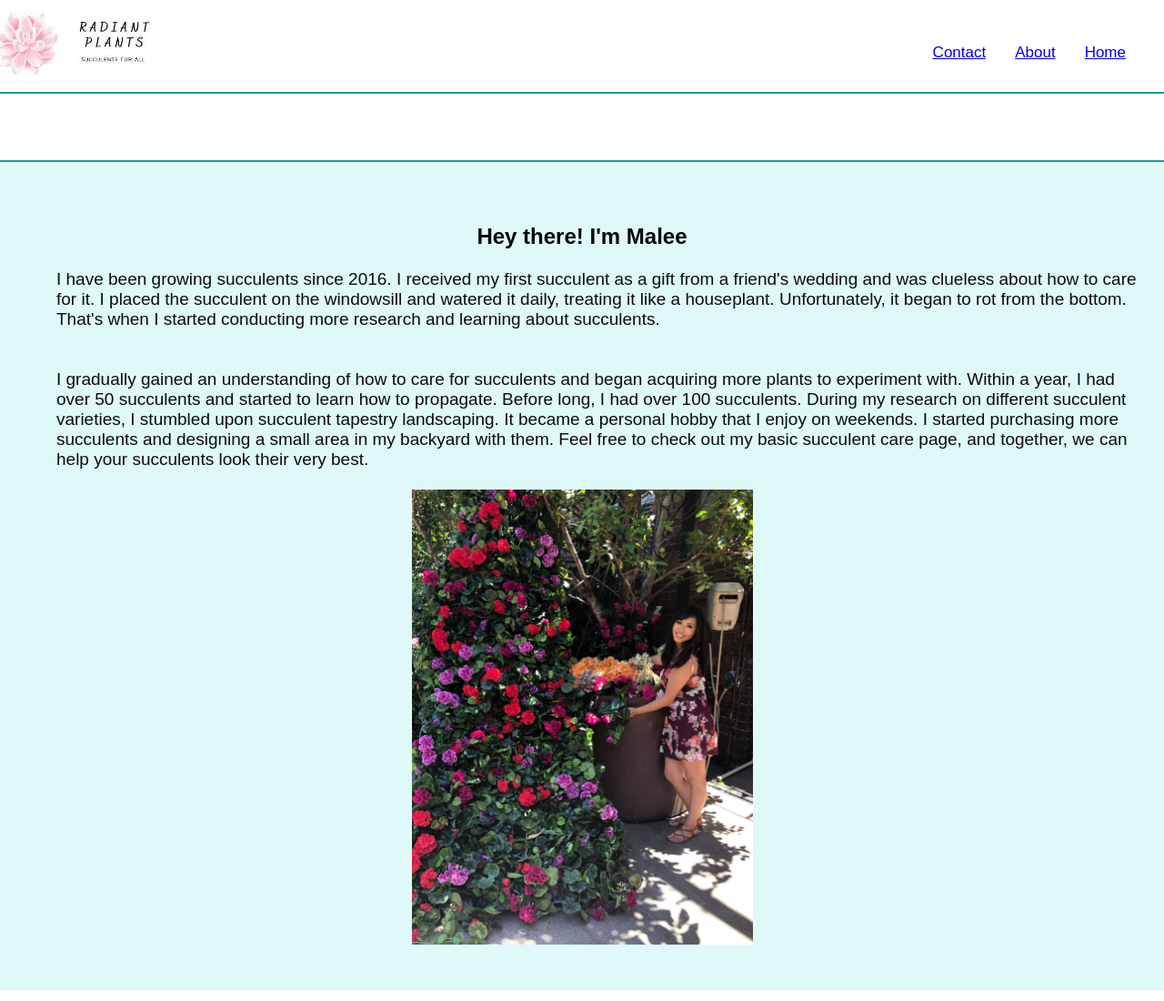
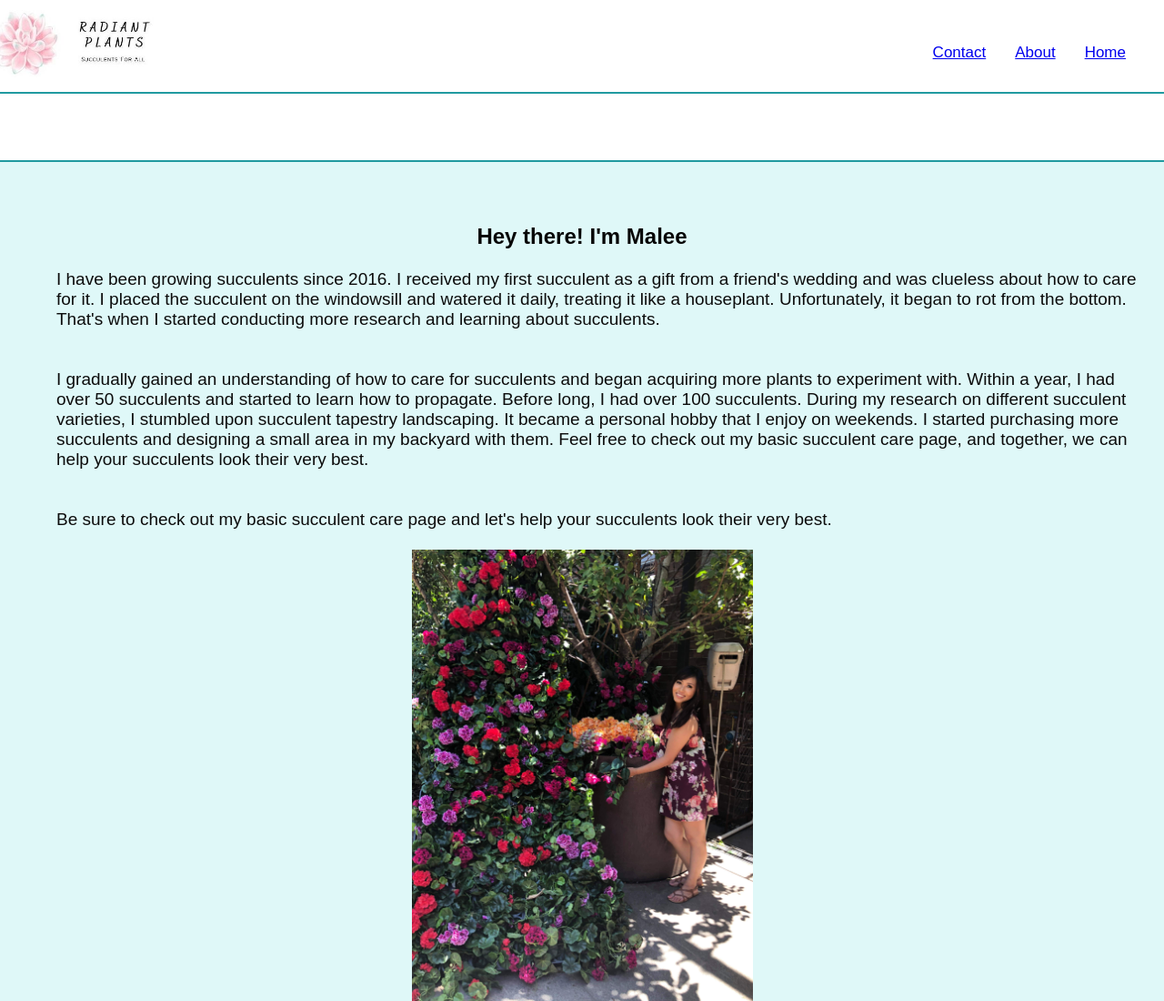
Before and after one commit to Malee9856/FInal-Project, a plain HTML site: page about.html in a window 1280 px wide. Shown: the top 1100 px of the page at 91% size. Drawn offline with Linux system fonts and the light colour scheme.

Commit message:
Update about.html

```diff
--- a/about.html
+++ b/about.html
@@ -51,6 +51,8 @@
 
 Feel free to check out my basic succulent care page, and together, we can help your succulents look their very best.</p>
 
+                <p id="p-1"> Be sure to check out my basic succulent care page and let's help your succulents look their very best.</p>
+
                 <img class="img-9" src="./images/me.jpg" alt="logo">
 
 
```
